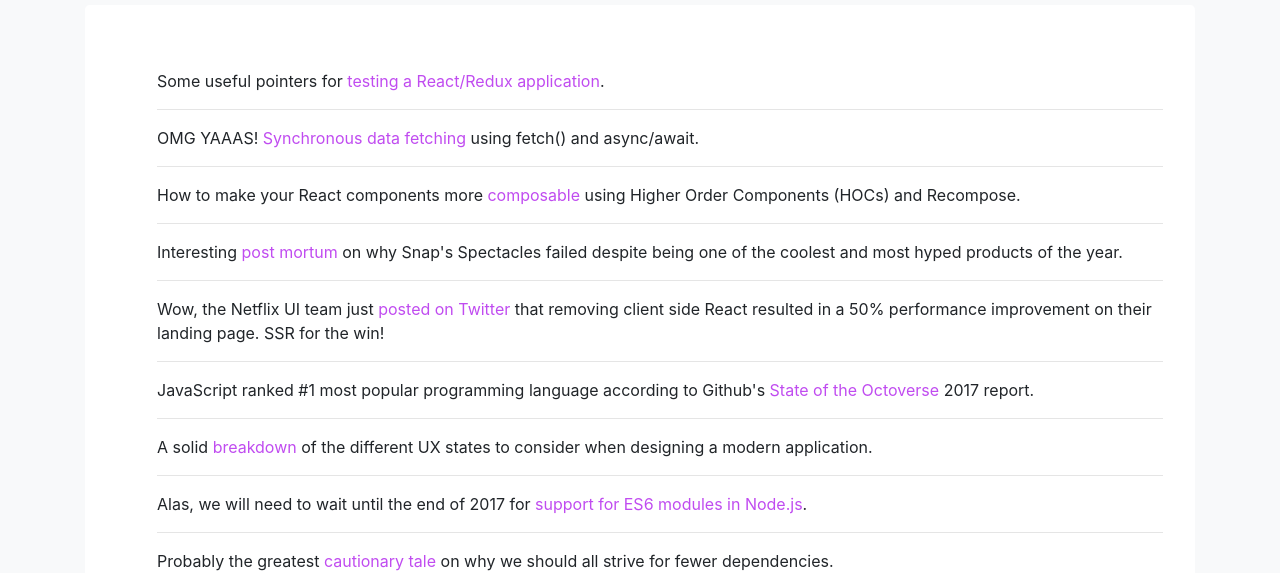
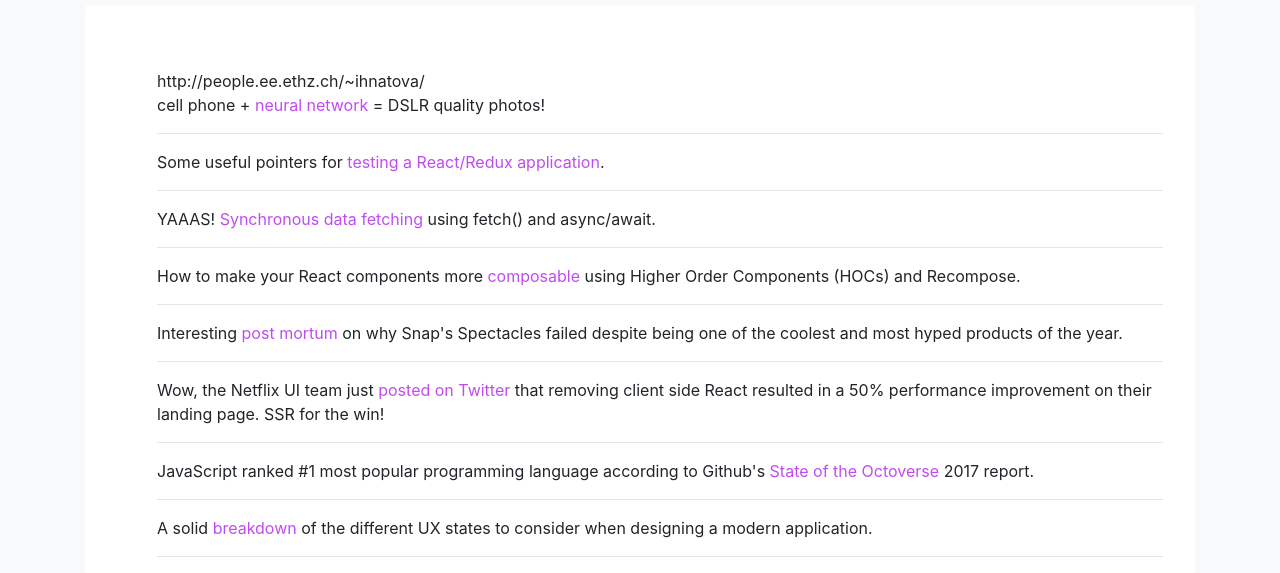
Before and after one commit to jacobworrel/jacobworrel.github.io.v1, a website: page views/readings.html in a window 1280 px wide. Shown: the part 91-664 px from the top of the page. Drawn offline with nearby package versions, Linux system fonts and the light colour scheme.

Commit message:
add reading

```diff
--- a/views/readings.html
+++ b/views/readings.html
@@ -38,9 +38,12 @@
       </nav>
       <div class="jumbotron">
         <ul class="readings">
+          http://people.ee.ethz.ch/~ihnatova/
+          <li class="readings-item">cell phone + <a href="http://people.ee.ethz.ch/~ihnatova/">neural network</a> = DSLR quality photos!</li>
+          <hr />
           <li class="readings-item">Some useful pointers for <a href="https://medium.com/javascript-inside/some-thoughts-on-testing-react-redux-applications-8571fbc1b78f">testing a React/Redux application</a>.</li>
           <hr />
-          <li class="readings-item">OMG YAAAS! <a href="https://medium.com/programmers-developers/synchronous-fetch-with-async-await-b45d87a16177">Synchronous data fetching</a> using fetch() and async/await.</li>
+          <li class="readings-item">YAAAS! <a href="https://medium.com/programmers-developers/synchronous-fetch-with-async-await-b45d87a16177">Synchronous data fetching</a> using fetch() and async/await.</li>
           <hr />
           <li class="readings-item">How to make your React components more <a href="https://www.okgrow.com/posts/compose-react-sphoc">composable</a> using Higher Order Components (HOCs) and Recompose.</li>
           <hr />
```
